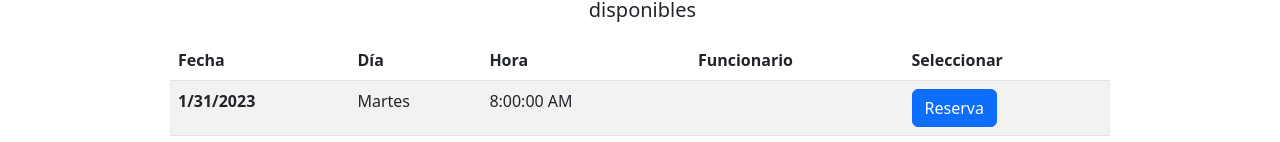
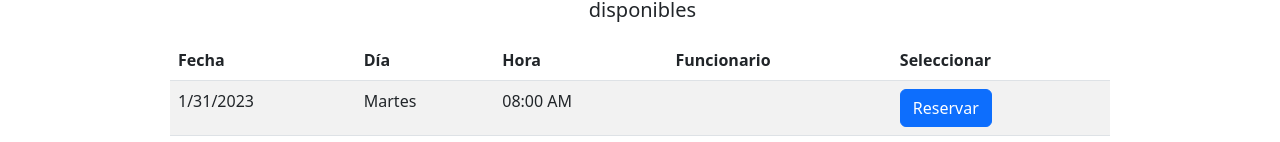
Before and after one commit to workteam-una/sagev, an Angular app in the folder Frontend/: page / in a window 1280 px wide. Shown: the part 655-797 px from the top of the page. Built offline with nearby package versions, Linux system fonts and the light colour scheme; no server answers.

Commit message:
refactor: detalles en la ventana de reserva actualizados

```diff
--- a/Frontend/src/app/SAGEV/components/reserva-tabla/reserva-tabla.component.css
+++ b/Frontend/src/app/SAGEV/components/reserva-tabla/reserva-tabla.component.css
@@ -0,0 +1,14 @@
+.btn-primary span::after {
+  content:"Reservar";
+}
+
+.btn-primary:hover {
+  color:#fff;
+  background-color:#5cb85c !important;
+  border-color:#4cae4c !important;
+
+}
+
+.btn-primary:hover span::after {
+  content:"Elegir";
+}
--- a/Frontend/src/app/SAGEV/components/reserva-tabla/reserva-tabla.component.html
+++ b/Frontend/src/app/SAGEV/components/reserva-tabla/reserva-tabla.component.html
@@ -11,14 +11,17 @@
   </thead>
   <tbody>
     <tr *ngFor="let cita of citasDisponibles">
-      <th scope="row">{{cita.fecha.toLocaleDateString()}}</th>
+      <td>{{cita.fecha.toLocaleDateString()}}</td>
       <td>{{devuelveDiaSemana(cita.fecha)}}</td>
       <td>{{cita.hora}}</td>
       <td>{{funcionarioEncargado.nombre}} {{funcionarioEncargado.apellido1}}</td>
-      <td><button  type="button" class="btn btn-primary" (click)="seleccionar();">Reserva</button></td>
+      <td>
+        <button type="button" class="btn btn-primary" (click)="cargarCitaPadre(cita);"><span></span></button>
+      </td>
     <!-- (click)="goToPage('formulario')"  entre button y type -->
     </tr>
   </tbody>
 </table>
 
-<app-formulario [citaPadre]="citaPadre" [fechaCitaString]="fechaCitaString"></app-formulario>
+<app-formulario [citaPadre]="citaPadre" [fechaCitaString]="fechaCitaString"
+[horaCitaFormateada]="horaCitaFormateada" [nombreFuncionario]="nombreFuncionario"></app-formulario>
--- a/Frontend/src/app/SAGEV/components/reserva-tabla/reserva-tabla.component.ts
+++ b/Frontend/src/app/SAGEV/components/reserva-tabla/reserva-tabla.component.ts
@@ -9,54 +9,62 @@ import { Funcionario } from '../../modelo/funcionario';
 })
 export class ReservaTablaComponent implements OnInit {
 
+  constructor() { }
+
   @Input() funcionarioEncargado: Funcionario
   citaPadre: Cita = new Cita()
+
+  // Para mostrar la fecha como un string
   fechaCitaString: String
 
-  //9 de Febrero
-  fechaPrueba: String = new Date().toLocaleString('en-US', {hour12: false})
+  // Para Mostrar la hora formateada en el formulario
+  horaCitaFormateada: String
+
+  // Para mostrar el nombre del funcionario en el formulario
+  nombreFuncionario: String
+
+  // Array para cargar las citas auxiliares que se muestran en la tabla
   citasDisponibles: Cita[] = []
 
-  constructor() { }
+  seleccionado = false; //Creo que esto esta al revez XD
+  status = 'Reserva';
 
-  seleccionado = true; //Creo que esto esta al revez XD
-  status = 'Reserva';
+  botonEstilo = {'background-color': 'blue', 'value': 'seleccionado'};
 
   ngOnInit(): void {
     this.generaCitas();
   }
 
-  seleccionar(): void {
-    this.seleccionado = !this.seleccionado
-    this.status = this.seleccionado ? 'Reserva' : 'Seleccionada'
+  botonEstiloCambiaColor(): void {
+    this.botonEstilo["background-color"] = 'green'
   }
 
-  // stringToDate(_date,_format,_delimiter)
-  // {
-  //   let formatLowerCase = _format.toLowerCase();
-  //   let formatItems = formatLowerCase.split(_delimiter);
-  //   let dateItems = _date.split(_delimiter);
-  //   let monthIndex = formatItems.indexOf("mm");
-  //   let dayIndex = formatItems.indexOf("dd");
-  //   let yearIndex = formatItems.indexOf("yyyy");
-  //   let month = parseInt(dateItems[monthIndex]);
-  //   month -= 1;
-  //   let formatedDate = new Date(dateItems[yearIndex],month,dateItems[dayIndex]);
-  //   return formatedDate;
-  // }
-
-  // La idea de este método era asignarle una fecha, hora y id del funcionario a la cita
-  cargarCitaPadre(): void {
-    this.citaPadre.fecha = new Date();
-    console.log("Linea 50 en reserva-tabla: " + this.citaPadre.fecha)
-    this.citaPadre.hora = "9:30"
-    this.citaPadre.idFuncionario = this.funcionarioEncargado.idFuncionario
-    this.fechaCitaString = this.citaPadre.fecha.toLocaleDateString()
-    console.log("Linea 54 en reserva-tabla: " + this.fechaCitaString)
-    console.log("Linea 55 en reserva-tabla: " + this.citaPadre.idFuncionario)
+  seleccionar(idCita: number): void {
+    let boton = document.getElementById(idCita.toString());
+    boton.classList.toggle("btnselect");
   }
 
-  devolverLunesSemanaActual() : Date{
+  // citaPadre es la cita que se va a cargar con los datos reales que el usuario desee seleccionar
+  // En este metodo citaPadre toma la hora y fecha de las citas disponibles que se generaron
+
+  /*
+    Comentario temporal:
+    Creo que con estos seteos ya no es necesario hacer una citaHija, porque ya cita padre agarro lo que
+    quiso de cita monito, sin tener que agarrar su Id, es decir, cita padre queda con ID null, como debede ser
+  */
+
+  cargarCitaPadre(citaSelec: Cita): void {
+    this.citaPadre.fecha = citaSelec.fecha;
+    this.citaPadre.hora = citaSelec.hora;
+    this.citaPadre.idFuncionario = this.funcionarioEncargado.idFuncionario
+
+    // Estas igualaciones se podrían separar en otro método
+    this.fechaCitaString = this.citaPadre.fecha.toLocaleDateString()
+    this.horaCitaFormateada = this.citaPadre.hora
+    this.nombreFuncionario = this.funcionarioEncargado.nombre + " " + this.funcionarioEncargado.apellido1
+  }
+
+  devolverLunesSemanaActual() : Date {
     let fechaLunes = new Date() //Fecha del lunes de la semana actual
     let hoy = new Date().getDay() //Dia de la semana actual
 
@@ -71,10 +79,12 @@ export class ReservaTablaComponent implements OnInit {
     return fechaLunes
   }
 
-  //Este metodo devuelve la fecha exacta en la cual se va a realizar la cita disponible
-  //El primer parametro es el atributo de tipo Date que retorna el metodo devolverLunesSemanaActual()
-  //Al tener el lunes, lo comparo con el atributo "dia" proveniente de Horario, para encontrar la fecha
-  //del dia de la cita comienzo a sumar dias partiendo desde el dia lunes
+  /*
+    Este metodo devuelve la fecha exacta en la cual se va a realizar la cita disponible
+    El primer parametro es el atributo de tipo Date que retorna el metodo devolverLunesSemanaActual()
+    Al tener el lunes, lo comparo con el atributo "dia" proveniente de Horario, para encontrar la fecha
+    del dia de la cita comienzo a sumar dias partiendo desde el dia lunes
+  */
   obtenerFechaDiaSemana(diaCita: String) {
 
     let lunesSemanaActual: Date = this.devolverLunesSemanaActual()
@@ -134,19 +144,22 @@ export class ReservaTablaComponent implements OnInit {
     let fechaJuevesF = this.obtenerFechaDiaSemana("Jueves")
     fechaJuevesF.setHours(16, 0, 0)
 
+
     // Genera citas disponibles los días martes de la semana actual
     for (let i = fechaMartesI; i < fechaMartesF; i.setMinutes(fechaMartesI.getMinutes() + 30)) {
 
       // Generando el objeto cita auxiliar
       let citaAux = new Cita()
 
-      // Seteando el objeto cita auxiliar con el id del funcionario seleccionado, con fecha y hora del día martes
+      // Seteando el objeto cita auxiliar con el id del funcionario seleccionado,fecha, hora y del dia martes
       citaAux.idFuncionario = this.funcionarioEncargado.idFuncionario
       citaAux.fecha = fechaMartesI
-      citaAux.hora = fechaMartesI.toLocaleTimeString('en-US', {hour12: true})
+      citaAux.hora = fechaMartesI.toLocaleTimeString('en-US', {hour12: true, hour: '2-digit', minute: '2-digit'})
+
 
       this.citasDisponibles.push(citaAux)
       // console.log(diaSemana[fechaMetodoPruebaMartesI.getDay()] + " " + fechaMetodoPruebaMartesI.toLocaleTimeString('en-US', {hour12: true}))
+
     }
 
     //Genera citas disponibles los dias jueves de la semana actual
@@ -158,15 +171,19 @@ export class ReservaTablaComponent implements OnInit {
       // Seteando el objeto cita auxiliar con el id del funcionario seleccionado, con fecha y hora del día jueves
       citaAux.idFuncionario = this.funcionarioEncargado.idFuncionario
       citaAux.fecha = fechaJuevesI
-      citaAux.hora = fechaJuevesI.toLocaleTimeString('en-US', {hour12: true})
+      citaAux.hora = fechaJuevesI.toLocaleTimeString('en-US', {hour12: true, hour: '2-digit', minute: '2-digit'})
+
 
       this.citasDisponibles.push(citaAux)
       // console.log(diaSemana[fechaMetodoPruebaJuevesI.getDay()] + " " + fechaMetodoPruebaJuevesI.toLocaleTimeString('en-US', {hour12: true}))
+
     }
 
-    this.citasDisponibles.forEach(c => {
-      console.log(c.fecha.toString() + " " + c.hora + " ID_F:" + c.idFuncionario);
-    })
+    // Mostrar la citas en consola
+
+    // this.citasDisponibles.forEach(c => {
+    //   console.log(c.fecha.toString() + " " + c.hora + " ID_F:" + c.idFuncionario);
+    // })
   }
 
   devuelveDiaSemana(d: Date): String {
@@ -176,3 +193,17 @@ export class ReservaTablaComponent implements OnInit {
     return dia
   }
 }
+
+  // stringToDate(_date,_format,_delimiter)
+  // {
+  //   let formatLowerCase = _format.toLowerCase();
+  //   let formatItems = formatLowerCase.split(_delimiter);
+  //   let dateItems = _date.split(_delimiter);
+  //   let monthIndex = formatItems.indexOf("mm");
+  //   let dayIndex = formatItems.indexOf("dd");
+  //   let yearIndex = formatItems.indexOf("yyyy");
+  //   let month = parseInt(dateItems[monthIndex]);
+  //   month -= 1;
+  //   let formatedDate = new Date(dateItems[yearIndex],month,dateItems[dayIndex]);
+  //   return formatedDate;
+  // }
--- a/Frontend/src/app/SAGEV/pages/formulario/formulario.component.html
+++ b/Frontend/src/app/SAGEV/pages/formulario/formulario.component.html
@@ -1,15 +1,15 @@
 <form class="row g-3 divFormulario">
     <div class="col-md-4">
         <label for="validationDefault01" class="form-label">Fecha</label>
-        <input name="fecha" type="text" class="form-control" id="validationDefault01" value="{{fechaCitaString}}" required disabled >
+        <input name="fecha" type="text" class="form-control" id="validationDefault01" value="{{fechaCitaString}}" required disabled>
     </div>
     <div class="col-md-4">
         <label for="validationDefault02" class="form-label">Hora</label>
-        <input [(ngModel)]="citaPadre.hora" name="hora" type="text" class="form-control" id="validationDefault02" value="" required disabled>
+        <input name="hora" type="text" class="form-control" id="validationDefault02" value="{{horaCitaFormateada}}" required disabled>
     </div>
     <div class="col-md-4">
         <label for="validationDefault03" class="form-label">Funcionario</label>
-        <input [(ngModel)]="citaPadre.idFuncionario" name="idFuncionario" type="text" class="form-control" id="validationDefault03" value="" required disabled>
+        <input name="nombreFuncionario" type="text" class="form-control" id="validationDefault03" value="{{nombreFuncionario}}" required disabled>
     </div>
     <div class="col-md-4">
         <label for="validationDefault01" class="form-label">Nombre</label>
@@ -43,7 +43,7 @@
 
 
     <div class="col-12 divEnviar">
-        <button class="btn btn-primary btnEnviar" (click)="GuadarCita(citaPadre)">Enviar formulario</button>
+        <button class="btn btn-primary btnEnviar" (click)="guardarCita(citaPadre)">Enviar formulario</button>
     </div>
 
 </form>
--- a/Frontend/src/app/SAGEV/pages/formulario/formulario.component.ts
+++ b/Frontend/src/app/SAGEV/pages/formulario/formulario.component.ts
@@ -12,6 +12,8 @@ export class FormularioComponent implements OnInit {
 
   @Input() citaPadre: Cita
   @Input() fechaCitaString: String
+  @Input() horaCitaFormateada: String
+  @Input() nombreFuncionario: String
 
   constructor(private service: ServiceService, private router: Router) {
 
@@ -20,13 +22,13 @@ export class FormularioComponent implements OnInit {
   ngOnInit(): void {
   }
 
-  GuadarCita(cita: Cita){
+  guardarCita(cita: Cita){
+    console.log("El id de la cita a guardar: " + cita.id)
     console.log(cita)
     this.service.guardarCita(cita)
     .subscribe(data =>{
       alert("Se agrego con exito");
-      // this.router.navigate(["listar"]);
+      //this.router.navigate(["listar"]);
     })
   }
-
 }
```
Also changed, not shown: Frontend/src/app/SAGEV/modelo/cita.ts (+13 -13 lines), 1 other file (tests, documents, lock files or other folders).
